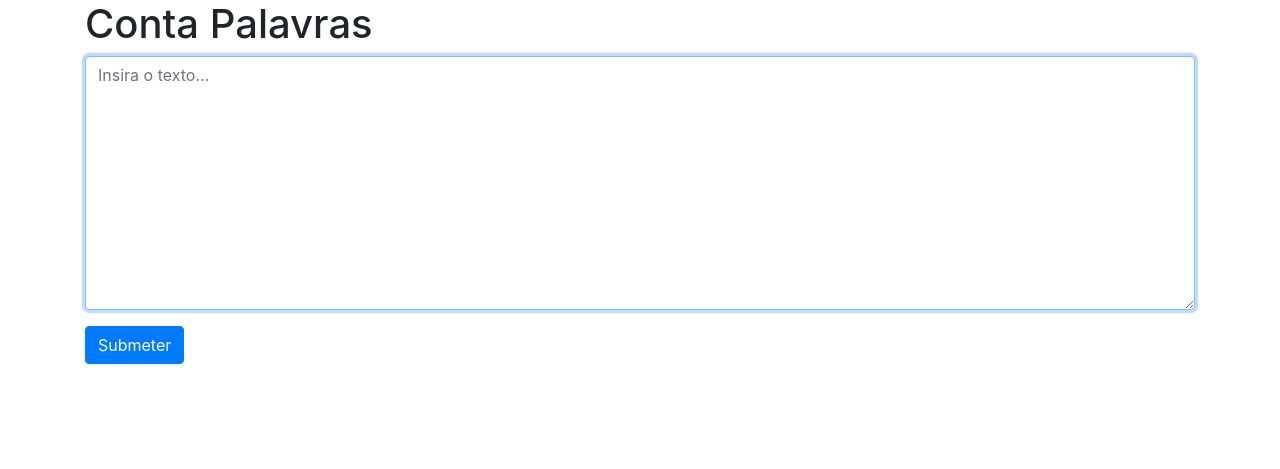
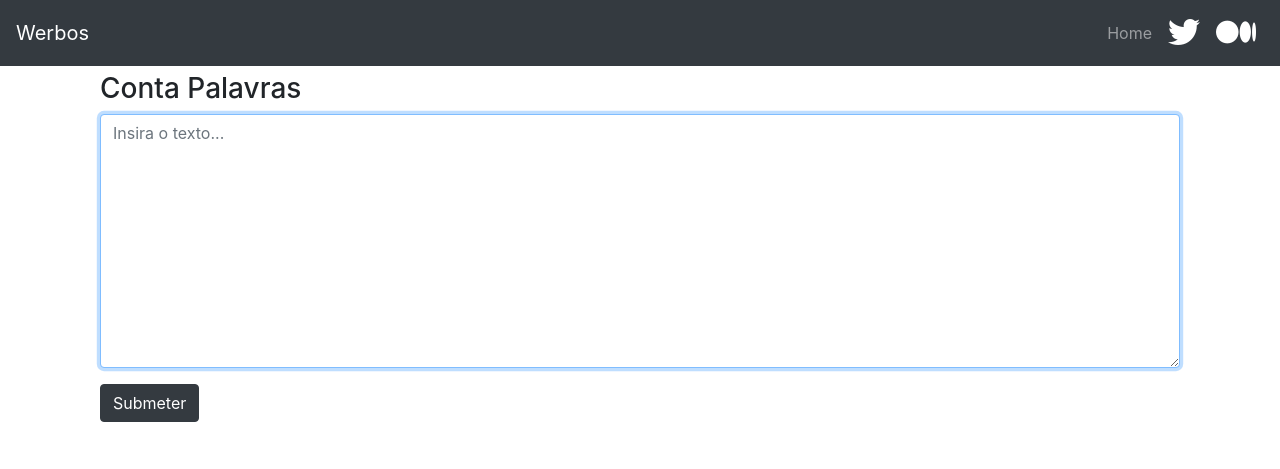
Before and after one commit to jonasfd/werbos, a Flask app: page / in a window 1280 px wide. Shown: the top 469 px of the page. Run offline with Flask 2, Linux system fonts and the light colour scheme; parts of the project's set-up code (start-up, migrations or seed data) failed here and were passed over; some libraries are stand-ins or nearby versions.

Commit message:
Updated nav bar with social icons

```diff
--- a/templates/index.html
+++ b/templates/index.html
@@ -6,18 +6,45 @@
     <meta name="viewport" content="width=device-width, initial-scale=1, shrink-to-fit=no">
 
     <!-- Bootstrap CSS -->
-    <link rel="stylesheet" href="https://stackpath.bootstrapcdn.com/bootstrap/4.4.1/css/bootstrap.min.css" integrity="sha384-Vkoo8x4CGsO3+Hhxv8T/Q5PaXtkKtu6ug5TOeNV6gBiFeWPGFN9MuhOf23Q9Ifjh" crossorigin="anonymous">
+    <link rel="stylesheet" href="https://stackpath.bootstrapcdn.com/bootstrap/4.4.1/css/bootstrap.min.css"
+          integrity="sha384-Vkoo8x4CGsO3+Hhxv8T/Q5PaXtkKtu6ug5TOeNV6gBiFeWPGFN9MuhOf23Q9Ifjh" crossorigin="anonymous">
+    <script src="https://kit.fontawesome.com/684abdb0ab.js" crossorigin="anonymous"></script>
 
     <title>Werbos</title>
 </head>
-  <body>
+<body class="pt-5">
+<nav class="navbar navbar-expand-md navbar-dark bg-dark fixed-top">
+    <a class="navbar-brand" href="">Werbos</a>
+    <div class="d-flex flex-row order-2 order-lg-3">
+        <ul class="navbar-nav flex-row">
+            <li class="nav-item"><a class="nav-link px-2" href="http://twitter.com/escrevejonas"><span
+                    class="fab fa-twitter fa-2x" style="color:white"></span></a>
+            </li>
+          <li class="nav-item"><a class="nav-link px-2" href="https://medium.com/@jonasdias">
+            <span class="fab fa-medium fa-2x" style="color:white"></span></a>
+            </li>
+        </ul>
+        <button class="navbar-toggler" type="button" data-toggle="collapse" data-target="#navbarNavDropdown">
+            <span class="navbar-toggler-icon"></span>
+        </button>
+    </div>
+    <div class="collapse navbar-collapse order-3 order-lg-2" id="navbarNavDropdown">
+
+        <ul class="navbar-nav ml-auto">
+            <li class="nav-item"><a class="nav-link" href="#">Home</a></li>
+        </ul>
+    </div>
+</nav>
+<br>
+<main role="main" class="container">
     <div class="container">
-      <h1>Conta Palavras</h1>
+        <h3>Conta Palavras</h3>
         <form role="form" method='POST' action='/'>
             <div class="form-group">
-          <textarea name="text" cols=40 rows=10 class="form-control" id="text-box" placeholder="Insira o texto..." autofocus required></textarea>
+                <textarea name="text" cols=40 rows=10 class="form-control" id="text-box" placeholder="Insira o texto..."
+                          autofocus required></textarea>
             </div>
-        <button type="submit" class="btn btn-primary">Submeter</button>
+            <button type="submit" class="btn btn-dark">Submeter</button>
         </form>
         <br>
         {% for error in errors %}
@@ -32,11 +59,18 @@
         </div>
         {% endif %}
     </div>
+</main>
 
 <!-- Optional JavaScript -->
 <!-- jQuery first, then Popper.js, then Bootstrap JS -->
-    <script src="https://code.jquery.com/jquery-3.4.1.slim.min.js" integrity="sha384-J6qa4849blE2+poT4WnyKhv5vZF5SrPo0iEjwBvKU7imGFAV0wwj1yYfoRSJoZ+n" crossorigin="anonymous"></script>
-    <script src="https://cdn.jsdelivr.net/npm/popper.js@1.16.0/dist/umd/popper.min.js" integrity="sha384-Q6E9RHvbIyZFJoft+2mJbHaEWldlvI9IOYy5n3zV9zzTtmI3UksdQRVvoxMfooAo" crossorigin="anonymous"></script>
-    <script src="https://stackpath.bootstrapcdn.com/bootstrap/4.4.1/js/bootstrap.min.js" integrity="sha384-wfSDF2E50Y2D1uUdj0O3uMBJnjuUD4Ih7YwaYd1iqfktj0Uod8GCExl3Og8ifwB6" crossorigin="anonymous"></script>
+<script src="https://code.jquery.com/jquery-3.4.1.slim.min.js"
+        integrity="sha384-J6qa4849blE2+poT4WnyKhv5vZF5SrPo0iEjwBvKU7imGFAV0wwj1yYfoRSJoZ+n"
+        crossorigin="anonymous"></script>
+<script src="https://cdn.jsdelivr.net/npm/popper.js@1.16.0/dist/umd/popper.min.js"
+        integrity="sha384-Q6E9RHvbIyZFJoft+2mJbHaEWldlvI9IOYy5n3zV9zzTtmI3UksdQRVvoxMfooAo"
+        crossorigin="anonymous"></script>
+<script src="https://stackpath.bootstrapcdn.com/bootstrap/4.4.1/js/bootstrap.min.js"
+        integrity="sha384-wfSDF2E50Y2D1uUdj0O3uMBJnjuUD4Ih7YwaYd1iqfktj0Uod8GCExl3Og8ifwB6"
+        crossorigin="anonymous"></script>
 </body>
 </html>
```
Lines whose indentation alone changed are shown as unchanged.
